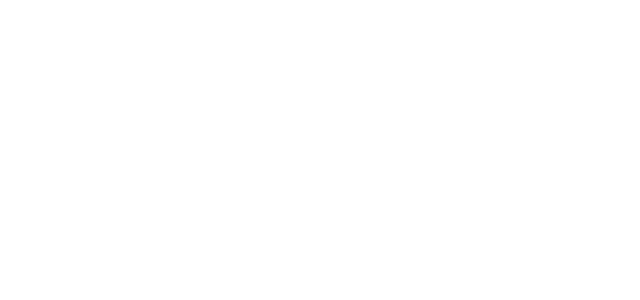
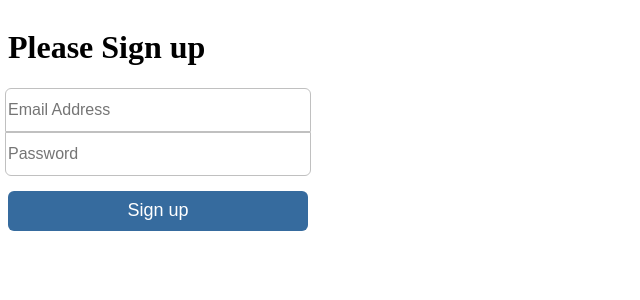
Before and after one commit to qaz741012/vue-photo-album, a Vue app: page /#/AuthPanel in a window 1280 px wide. Before the commit this address led to /#/ImgDisplay. Shown: the top 300 px of the page, without its empty margins (0-640 px from the left). Built offline with nearby package versions, Linux system fonts and the light colour scheme.

Commit message:
Add AuthPanel

```diff
--- /dev/null
+++ b/src/components/AuthPanel.vue
@@ -0,0 +1,97 @@
+<template>
+<div class="auth-panel">
+  <h1>Please {{content}}</h1>
+  <input type="email"
+         name="email"
+         id="email"
+         placeholder="Email Address"
+         v-model="email">
+  <input type="password"
+         name="password"
+         id="password"
+         placeholder="Password"
+         v-model="password">
+  <button @click="handleSubmit">{{content}}</button>
+</div>
+</template>
+
+<script>
+export default {
+  props: {
+    type: String
+  },
+  data: function() {
+    return {
+      email: "",
+      password: ""
+    };
+  },
+  computed: {
+    content() {
+      if (this.type === "login") {
+        return "Login";
+      } else {
+        return "Sign up";
+      }
+    }
+  },
+  methods: {
+    handleSubmit() {
+      const payload = {
+        email: this.email,
+        password: this.password
+      };
+      console.log("submit auth");
+      console.dir(payload);
+    }
+  }
+}
+</script>
+
+<style scoped>
+.auth-panel {
+  width: 300px;
+  height: auto;
+  display: flex;
+  flex-direction: column;
+  justify-content: center;
+  align-items: center;
+}
+.auth-panel h1 {
+  width: 100%;
+}
+.input-container {
+  width: 100%;
+  border: 1px solid #c0c0c0;
+  border-radius: 6px;
+}
+input {
+  width: 100%;
+  height: 40px;
+  font-size: 16px;
+}
+#email {
+  border: 1px solid #c0c0c0;
+  border-radius: 6px 6px 0 0;
+}
+#email:focus {
+  outline: none;
+}
+#password {
+  border: 1px solid #c0c0c0;
+  border-radius: 0 0 6px 6px;
+  margin-bottom: 15px;
+}
+#password:focus {
+  outline: none;
+}
+button {
+  width: 100%;
+  height: 40px;
+  background-color: rgb(54, 107, 158);
+  border-radius: 6px;
+  border: none;
+  color: #fff;
+  font-size: 18px;
+}
+</style>
--- a/src/router.js
+++ b/src/router.js
@@ -1,15 +1,15 @@
 import Vue from 'vue'
 import Router from 'vue-router'
-import ItemListElement from '@/components/ItemListElement'
+import AuthPanel from '@/components/AuthPanel'
 
 Vue.use(Router)
 
 export default new Router({
   routes: [
     {
-      path: '/ItemListElement',
-      name: 'ItemListElement',
-      component: ItemListElement
+      path: '/AuthPanel',
+      name: 'AuthPanel',
+      component: AuthPanel
     }
   ]
 })
```
